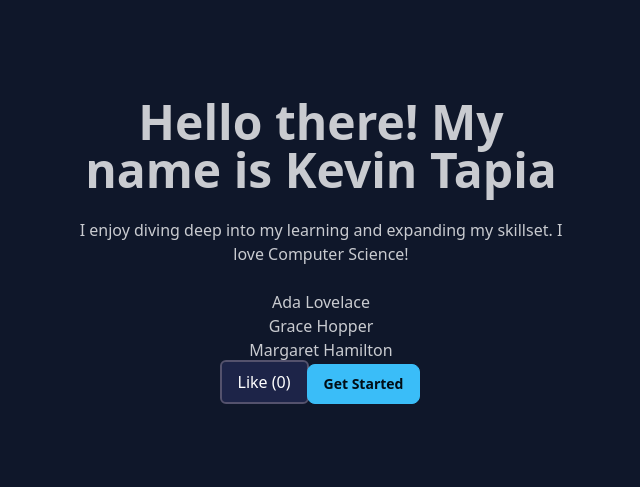
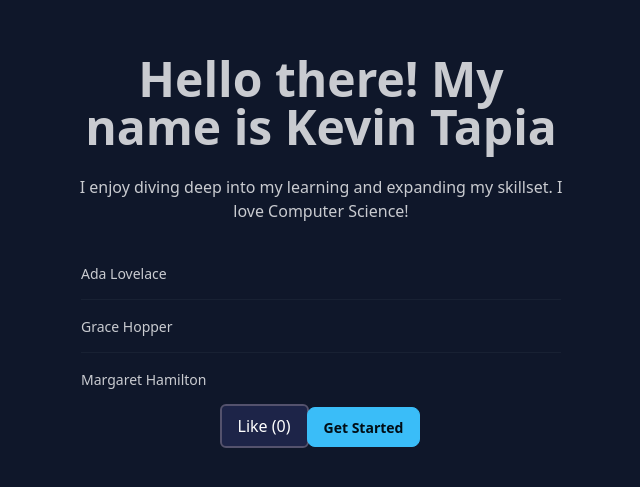
Before and after one commit to ktapia576/AWS-portfolio, a Next.js app: page / in a window 1280 px wide. Shown: the part 149-636 px from the top of the page, without its empty margins (319-959 px from the left). Built offline with nearby package versions, Linux system fonts and the light colour scheme.

Commit message:
Add list styling

```diff
--- a/app/page.js
+++ b/app/page.js
@@ -10,9 +10,9 @@ export default function HomePage() {
                 <div className="max-w-lg">
                     <Header className="text-5xl font-bold" title="Hello there! My name is Kevin Tapia" />
                     <Header className="py-6" title="I enjoy diving deep into my learning and expanding my skillset. I love Computer Science!"/>
-                    <ul>
+                    <ul className="list">
                         {names.map((name) => (
-                            <li key={name}>{name}</li>
+                            <li className="list-row" key={name}>{name}</li>
                             ))}
                     </ul>
                     <LikeButton />
```
